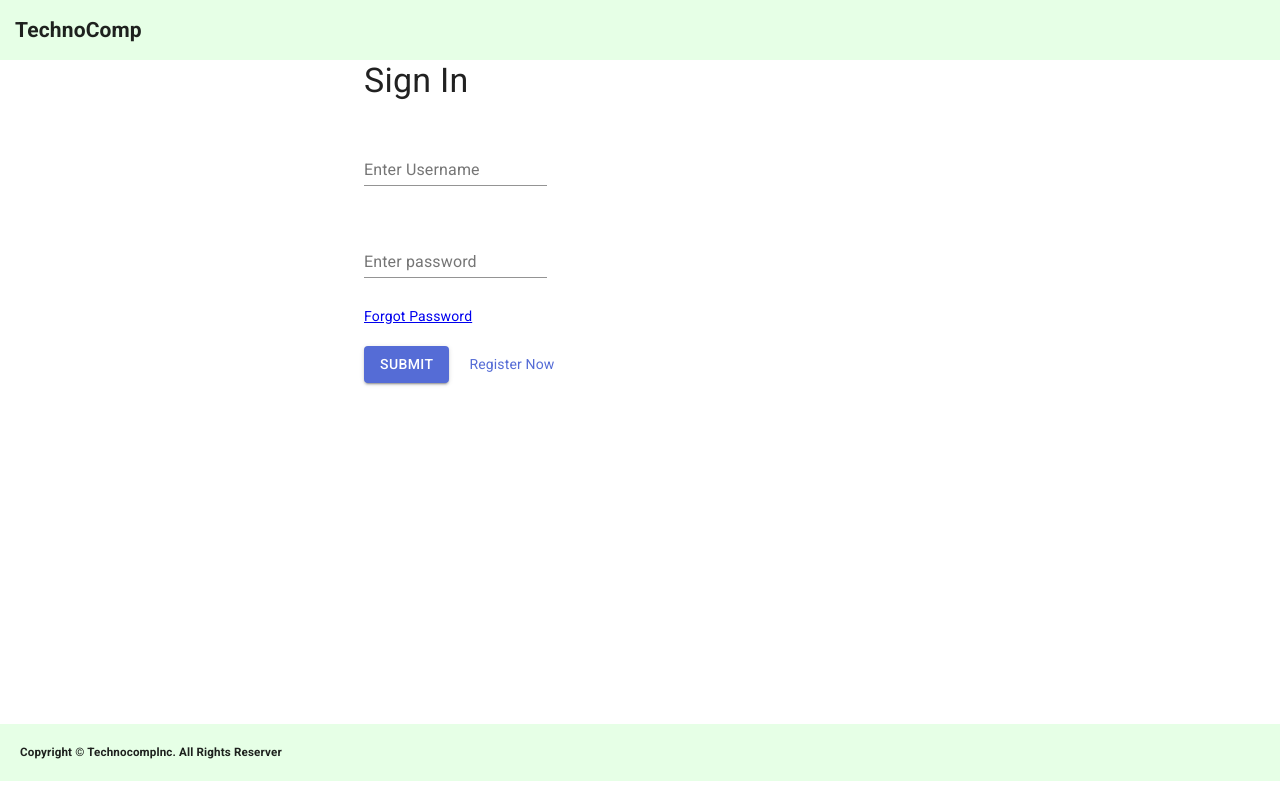
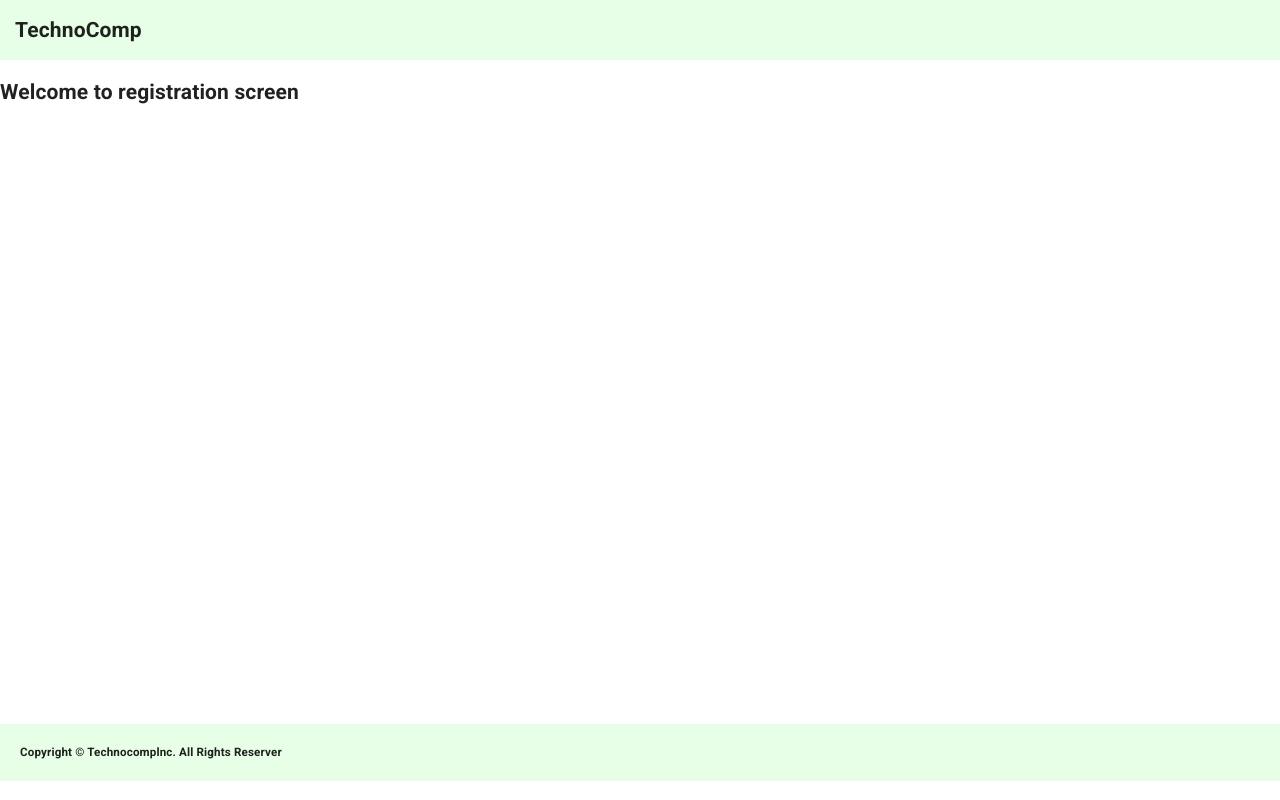
Before and after one commit to srinath1824/HRM-project, a React (Create React App) app: page / in a window 1280 px wide. Both pictures are taken after a click on the button "Register Now". Built offline with nearby package versions, Linux system fonts and the light colour scheme.

Commit message:
third commit

```diff
--- a/src/App.js
+++ b/src/App.js
@@ -84,7 +84,12 @@ class App extends React.Component {
 }
 
   render() {
-    this.state.register ? <Register /> : ""
+    if(this.state.register) {
+      return (
+        <Register />
+      )
+    }
+
   return (
     <React.Fragment>
         <Container maxWidth="sm">
--- a/src/components/register.js
+++ b/src/components/register.js
@@ -4,7 +4,7 @@ export default class Register extends Component {
     render() {
         return (
             <div>
-                <h2>Welcome to registration screen></h2>
+                <h2>Welcome to registration screen</h2>
             </div>
         )
     }
--- a/src/index.js
+++ b/src/index.js
@@ -20,11 +20,11 @@ function Copyright() {
 
 function Header() {
   const footerstyle = {
-    position: 'fixed',
     margin: '0px',
     width: '100%',
     backgroundColor: '#e6ffe6',
-    padding: '15px'
+    padding: '15px',
+    display: 'block'
 }
 return (
   <h2 style={footerstyle}>{'TechnoComp'}</h2>
@@ -35,7 +35,7 @@ ReactDOM.render(
   <ThemeProvider theme={theme}>
     {/* CssBaseline kickstart an elegant, consistent, and simple baseline to build upon. */}
     <CssBaseline />
-    <Header />
+    <Header/>
     <App />
     <Copyright />
   </ThemeProvider>,
```
Also changed, not shown: 1 other file (tests, documents, lock files or other folders).
